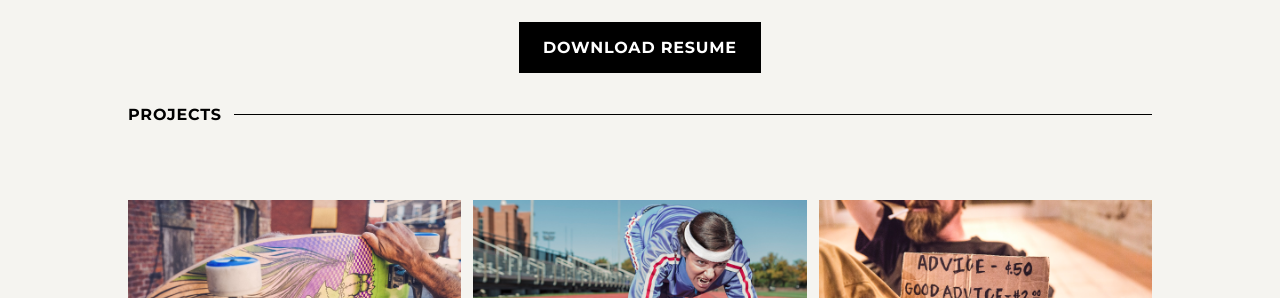
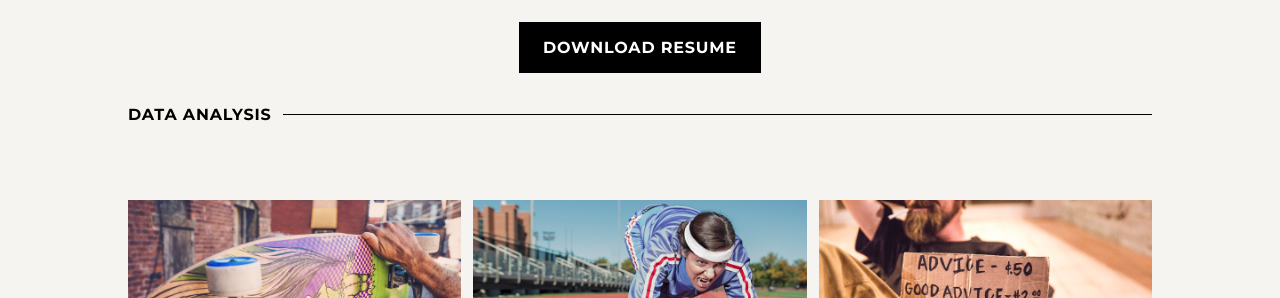
Before and after one commit to Jasmine-404/myportfolio, a Jekyll site: the page built from index.md, in a window 1280 px wide and 1109 px high. Shown: the part 212-510 px from the top of the window. Built offline with Jekyll 4.4.1, drawn with Linux system fonts in a browser that asks for light colours.

Commit message:
update projects.html

```diff
--- a/_includes/projects.html
+++ b/_includes/projects.html
@@ -1,5 +1,5 @@
 <section class="projects-container">
-  <h2>Projects</h2>
+  <h2>data analysis</h2>
 
   {% for project in site.projects %}
     <a class="project-link" href="{{ project.url | relative_url }}">
```
